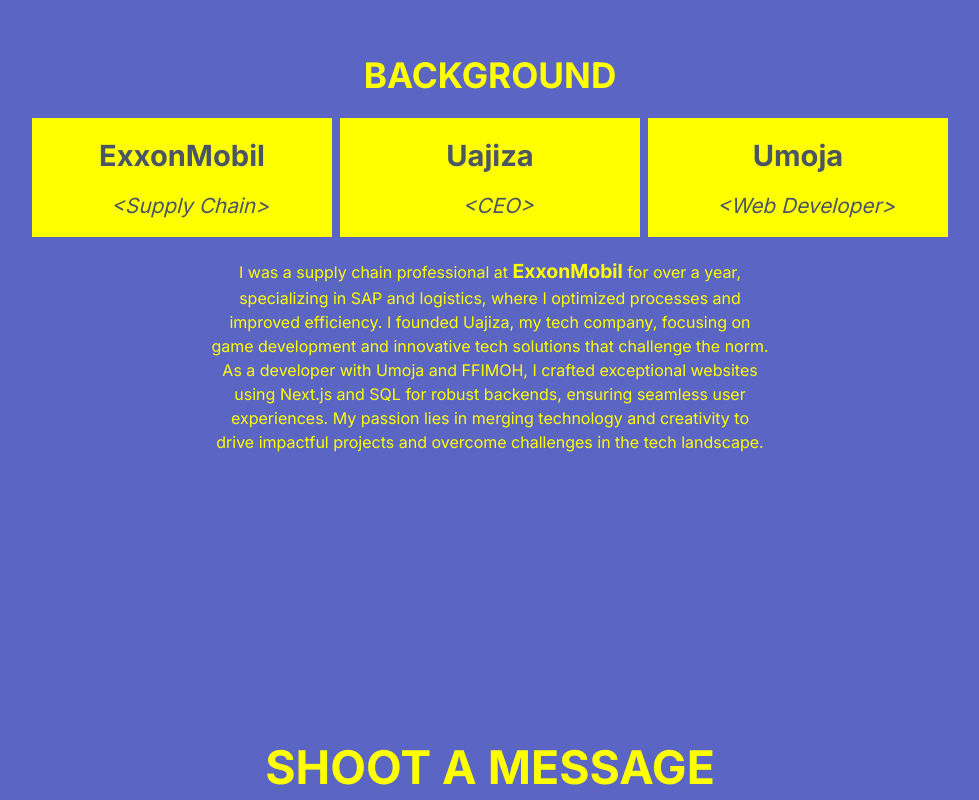
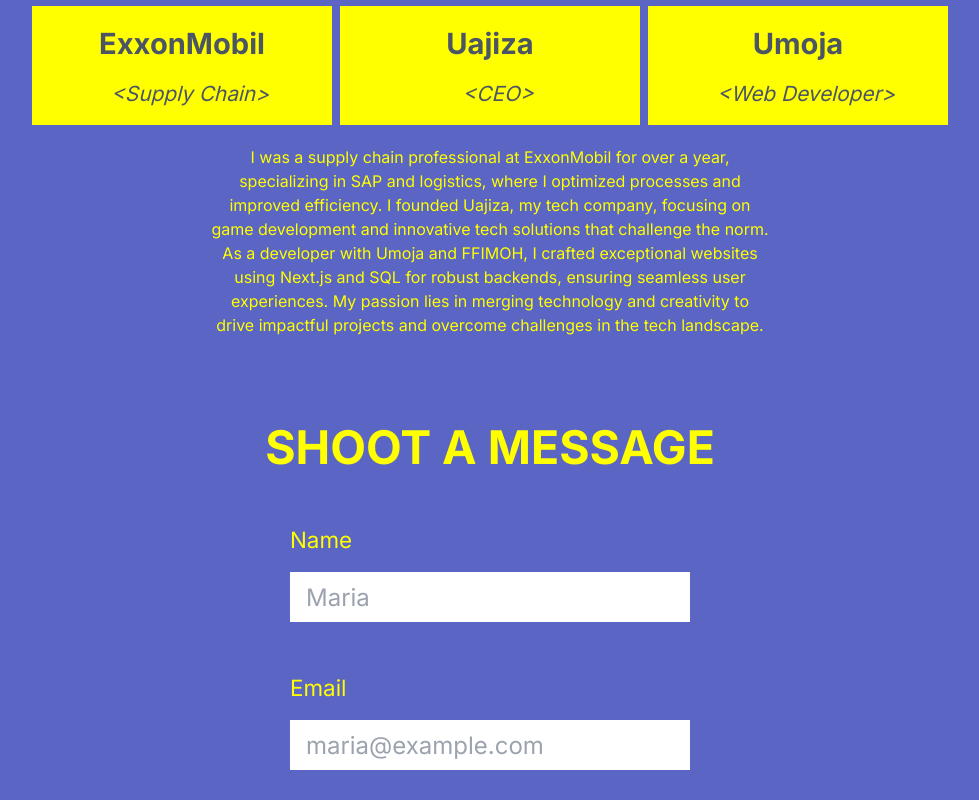
Before and after one commit to Satumbo9/satumbo9, a Next.js app: page / in a window 1280 px wide. Shown: the part 1800-2600 px from the top of the page, without its empty margins (150-1129 px from the left). Built offline with nearby package versions, Linux system fonts and the light colour scheme.

Commit message:
Bug Fixed --> Tony

```diff
--- a/app/Components/Pages/ABOUT/page.tsx
+++ b/app/Components/Pages/ABOUT/page.tsx
@@ -21,7 +21,7 @@
   return (
     <section
       id="ABOUT"
-      className="min-h-[100vh]  flex flex-col items-center text-[yellow]"
+      className="flex flex-col items-center text-[yellow]"
     >
       <div className="w-full flex flex-col items-center md:items-start mt-10">
         <span className="font-bold text-[2em] md:text-[3em] text-center md:text-start flex gap-2 2xl:text-[3em] items-center justify-center">
@@ -55,7 +55,7 @@
         </p>
       </div>
       <div
-        className="mt-[5em] 2xl:mt-[2em] md:mt-[6em] w-full
+        className="2xl:mt-[2em] md:mt-[6em] w-full
       flex items-center justify-center flex-col text-center"
       >
         <span className="font-bold text-[2em] md:text-[2.20em] flex gap-2 2xl:text-[2.50em] items-center justify-center">
--- a/app/Components/Pages/HOME/page.tsx
+++ b/app/Components/Pages/HOME/page.tsx
@@ -14,7 +14,7 @@
   return (
     <section
       id="Home"
-      className="flex flex-col sm:h-screen  min-h-[100vh] items-center justify-center text-[yellow]"
+      className="flex flex-col sm:h-screen h-screen items-center justify-center text-[yellow]"
     >
       <div>
         <Image
--- a/app/Components/Pages/TALK_TO_ME/page.tsx
+++ b/app/Components/Pages/TALK_TO_ME/page.tsx
@@ -26,7 +26,7 @@
   return (
     <section
       id="TALK"
-      className="min-h-[100vh]  sm:h-screen  items-center justify-center text-[yellow]"
+      className="min-h-[150vh]  sm:h-screen  items-center justify-center text-[yellow]"
     >
       <FormData />
 
--- a/app/Components/Pages/WORK/page.tsx
+++ b/app/Components/Pages/WORK/page.tsx
@@ -10,9 +10,9 @@
   return (
     <section
       id="WORK"
-      className="min-h-[100vh]  max:h-[150vh] sm:h-screen flex  justify-center text-center text-[yellow]"
+      className="flex justify-center items-center text-center text-[yellow]"
     >
-      <div className="text-center flex flex-col items-center mt-28">
+      <div className="text-center flex flex-col items-center">
         <span className="text-[2em] md:text-[2.20em] font-bold flex gap-2  2xl:text-[2.50em] mt-5 items-center justify-center">
           BACKGROUND
         </span>
@@ -27,9 +27,10 @@
             />
           ))}
         </div>
-        <span className="p-5 md:w-[600px] 2xl:w-[800px]  mt-30 mb-10 h-[200px] text-10 2xl:text-[1em]">
-          I was a supply chain professional at{" "}
-          <span className="font-bold text-[1.210em]">ExxonMobil</span> for over
+        <span className="p-5 md:w-[600px] 2xl:w-[800px] mt-30 mb-10 text-10 2xl:text-[1em] h-fit">
+          <p>
+          I was a supply chain professional at ExxonMobil
+          for over
           a year, specializing in SAP and logistics, where I optimized processes
           and improved efficiency. I founded Uajiza, my tech company, focusing
           on game development and innovative tech solutions that challenge the
@@ -38,6 +39,7 @@
           user experiences. My passion lies in merging technology and creativity
           to drive impactful projects and overcome challenges in the tech
           landscape.
+          </p>
         </span>
       </div>
     </section>
```
